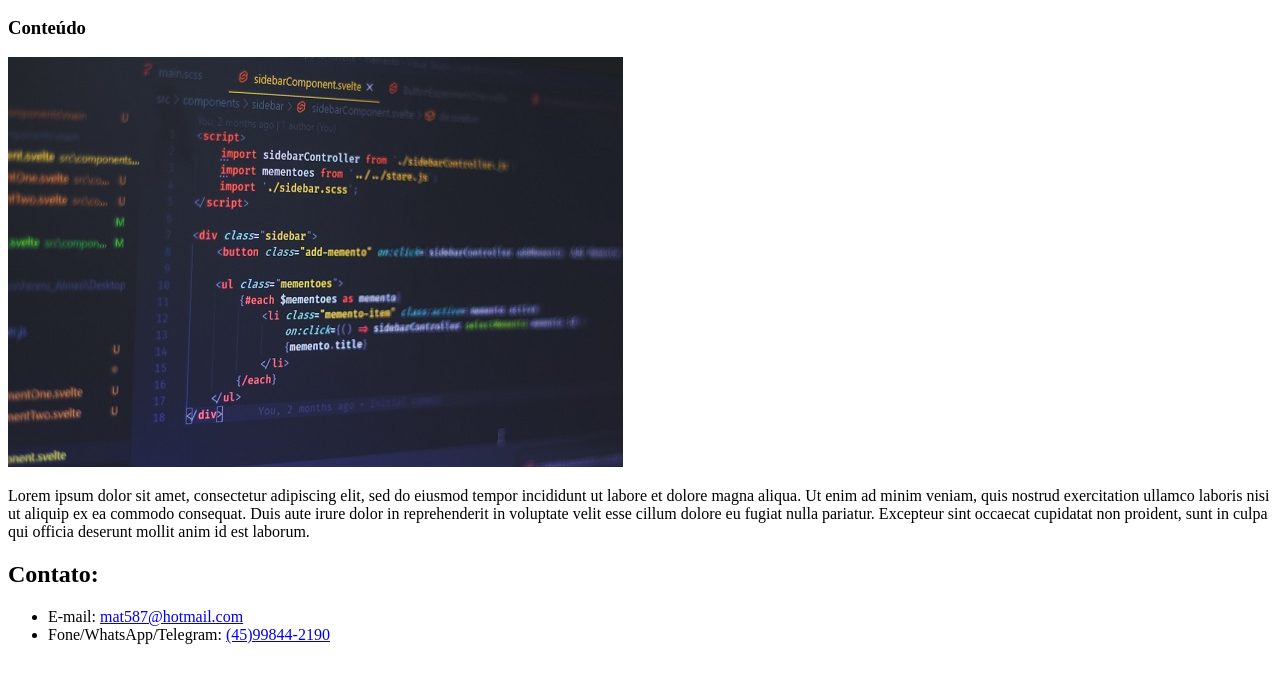
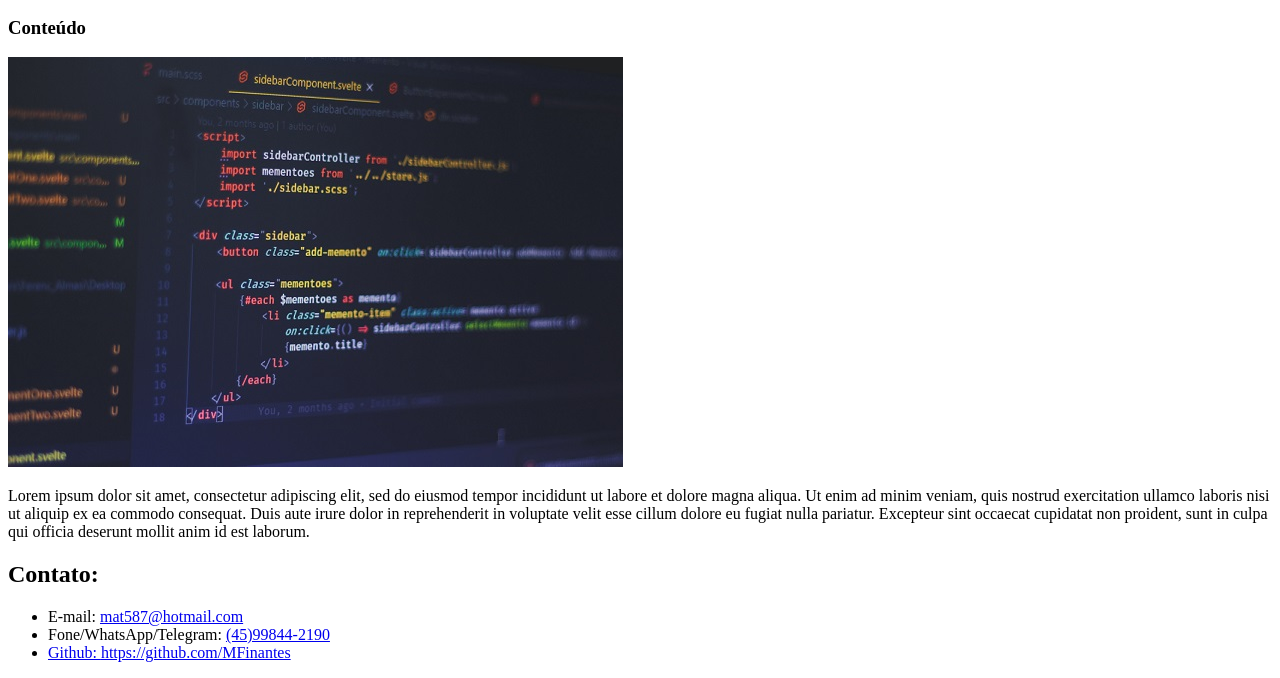
Before and after one commit to MFinantes/Repositorio-Bootcamp-DIO, a plain HTML site: page Outros Projetos/Site Pessoal/Sitepessoal.html in a window 1280 px wide. Shown: the part 278-956 px from the top of the page. Drawn offline with Linux system fonts and the light colour scheme.

Commit message:
add link do github

```diff
--- a/Outros Projetos/Site Pessoal/Sitepessoal.html
+++ b/Outros Projetos/Site Pessoal/Sitepessoal.html
@@ -33,6 +33,7 @@
 		<ul>
 			<li>E-mail: <a href="mailto:mat587@hotmail.com" target="_blank">mat587@hotmail.com</a></li>
 			<li>Fone/WhatsApp/Telegram: <a href="tell:+5545998442190">(45)99844-2190</li>
+			<li>Github: <a href="https://github.com/MFinantes" target="_blank">https://github.com/MFinantes</a></li>
 		</ul>
 	</footer>
 </body>
```
